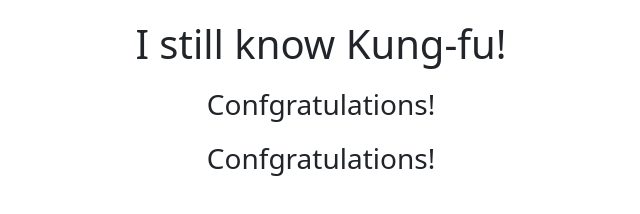
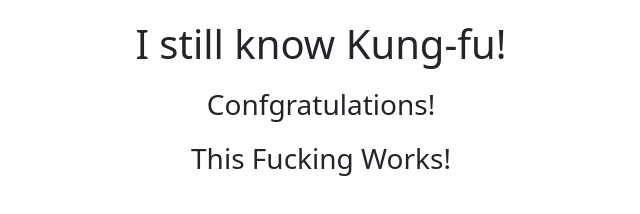
Before and after one commit to utkarshpratap2002/cicd-pipeline, a plain HTML site: page index.html in a window 1280 px wide. Shown: the whole page, without its empty margins (319-959 px from the left). Drawn offline with nearby package versions, Linux system fonts and the light colour scheme.

Commit message:
version:v2

```diff
--- a/index.html
+++ b/index.html
@@ -23,7 +23,7 @@
     <div class="container">
       <h1> I still know Kung-fu! </h1>
       <h3> Confgratulations! </h3>
-      <h3> Confgratulations! </h3>
+      <h3> This Fucking Works! </h3>
     </div>
   </body>
 </html>
```
